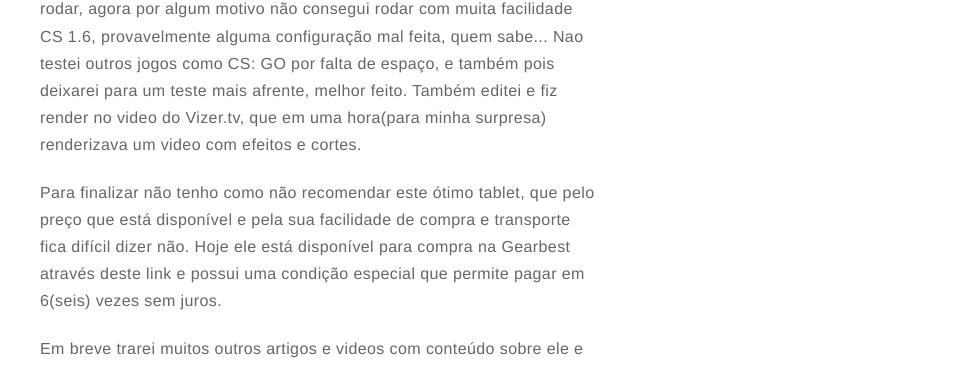
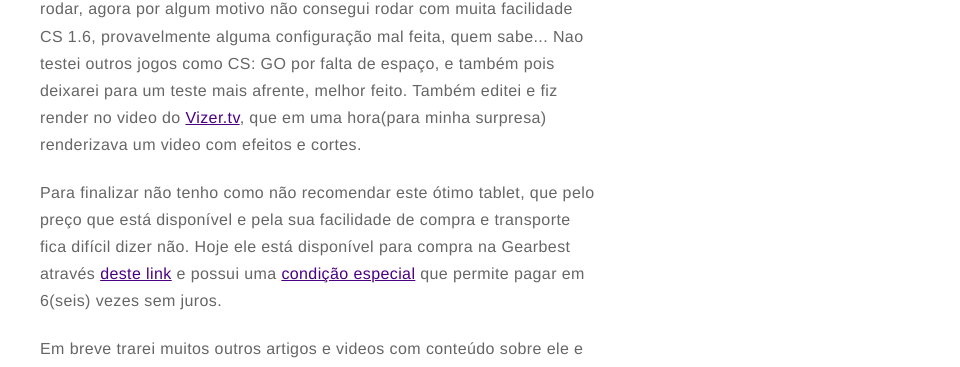
Before and after one commit to Rychillie/rychillieOLD, a Jekyll site: the page built from _posts/2017/07/2017-07-31-resenha-chuwi-hi10-pro.markdown, in a window 1280 px wide. Shown: the part 1413-1780 px from the top of the page, without its empty margins (320-1280 px from the left). Built offline with Jekyll 4.4.1, drawn with Linux system fonts in a browser that asks for light colours; comment, search, counter and statistics services are not loaded; some of the changed lines change nothing that is shown; some of the changed text lies outside the part shown.

Commit message:
Update 2017-07-31-resenha-chuwi-hi10-pro.markdown

```diff
--- a/_posts/2017/07/2017-07-31-resenha-chuwi-hi10-pro.markdown
+++ b/_posts/2017/07/2017-07-31-resenha-chuwi-hi10-pro.markdown
@@ -36,7 +36,7 @@ description: Uma alternativa barata
 (adsbygoogle = window.adsbygoogle || []).push({});
 </script>
 
-<iframe width="560" height="315" src="https://www.youtube.com/embed/0CPLeLb8SlI" frameborder="0" allowfullscreen></iframe>
+<iframe width="560" height="315" src="https://www.youtube.com/embed/-Bh0iQ9UkJM" frameborder="0" allowfullscreen></iframe>
 
 <p>Certamente a melhor compra que fiz em até o momento o Chuwi Hi10 Pro é um Tablet-PC ou Híbrido 2 em 1 no qual posso utilizar tanto como um computador quanto tablet, Com dois sistemas operacionais(Android e Windows) divididos em 64GB de armazenamento e 4GB de Ram ele é um portátil que pode com certeza substituir um Notebook dependendo do seu tipo de uso. Comprei ele pois nao queria gastar muito em um notebook e os modelos disponíveis no Brasil só me desanimou mais ainda, então dei uma pesquisada e escolhi este.</p>
 
@@ -44,8 +44,10 @@ description: Uma alternativa barata
 
 <p>Para mim foi muito difícil encontrar pontos fracos para este dispositivo, pois para o que eu necessitava que era acessar internet, ler emails e desenvolver um pouco ele funcionou muito bem. Sem nenhum engasgo ele rodou muito bem e teve um autonomia de bateria excelente. Utilizando dos aplicativos oficiais da Loja do Windows tive um ganho de desempenho ainda maior, além de ter a facilidade de usar o Touch, que me fizeram diversas vezes tocar em monitores e televisores esquecendo que nem tudo é “Touch”...</p>
 
-<p>Consegui usar muito ele em diversas ocasiões e em diversas atividades, meu principal uso foi acessar internet e desenvolver. Além disso fiz alguns testes mais fáceis de se fazer pois me foi solicitado. Jogar games mais casuais como League of Legends, The Sims 1, Need For Speed Underground 2, Emulationstation e Minecraft, eu não tive dificuldades de rodar, agora por algum motivo não consegui rodar com muita facilidade CS 1.6, provavelmente alguma configuração mal feita, quem sabe... Nao testei outros jogos como CS: GO por falta de espaço, e também pois deixarei para um teste mais afrente, melhor feito. Também editei e fiz render no video do Vizer.tv, que em uma hora(para minha surpresa) renderizava um video com efeitos e cortes.</p>
+<p>Consegui usar muito ele em diversas ocasiões e em diversas atividades, meu principal uso foi acessar internet e desenvolver. Além disso fiz alguns testes mais fáceis de se fazer pois me foi solicitado. Jogar games mais casuais como League of Legends, The Sims 1, Need For Speed Underground 2, Emulationstation e Minecraft, eu não tive dificuldades de rodar, agora por algum motivo não consegui rodar com muita facilidade CS 1.6, provavelmente alguma configuração mal feita, quem sabe... Nao testei outros jogos como CS: GO por falta de espaço, e também pois deixarei para um teste mais afrente, melhor feito. Também editei e fiz render no video do <a href="http://rychillie.net/vizer-tv-uma-alternativa-gratuita-ao-netflix/">Vizer.tv</a>, que em uma hora(para minha surpresa) renderizava um video com efeitos e cortes.</p>
 
-<p>Para finalizar não tenho como não recomendar este ótimo tablet, que pelo preço que está disponível e pela sua facilidade de compra e transporte fica difícil dizer não. Hoje ele está disponível para compra na Gearbest através deste link e possui uma condição especial que permite pagar em 6(seis) vezes sem juros.</p>
+<p>Para finalizar não tenho como não recomendar este ótimo tablet, que pelo preço que está disponível e pela sua facilidade de compra e transporte fica difícil dizer não. Hoje ele está disponível para compra na Gearbest através <a href="https://goo.gl/L36oec
+">deste link</a> e possui uma <a href="https://goo.gl/bVHpfP
+">condição especial</a> que permite pagar em 6(seis) vezes sem juros.</p>
 
 <p>Em breve trarei muitos outros artigos e videos com conteúdo sobre ele e afins, se você tem alguma dúvida ou algum pedido para matar uma curiosidade pode perguntar! Estarei disposto a responder com maior orgulho!</p>
```
